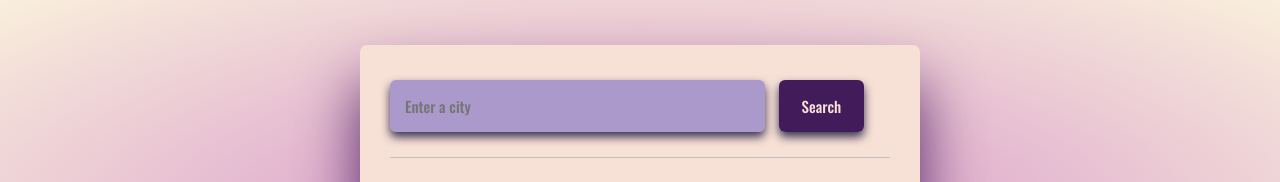
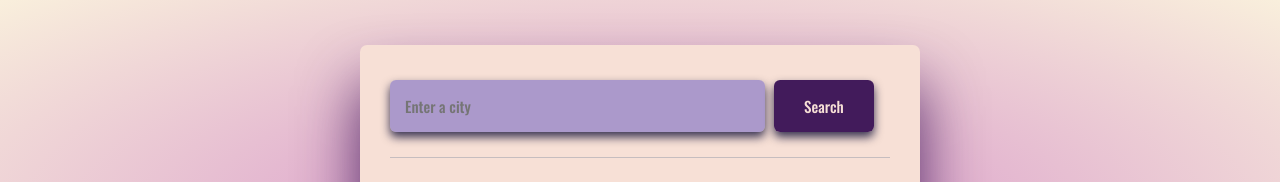
Before and after one commit to RalucaM13/WeatherForecastApp, a plain HTML site: page index.html in a window 1280 px wide. Shown: the top 182 px of the page. Drawn offline with nearby package versions, Linux system fonts and the light colour scheme.

Commit message:
Update style.css

```diff
--- a/src/style.css
+++ b/src/style.css
@@ -41,13 +41,13 @@ footer {
   background: rgba(47, 6, 78, 0.9);
   padding: 15px;
   margin: 5px auto;
-  margin-left: 10px;
+  margin-left: 5px;
   border-radius: 6px;
   font-size: 15px;
   color: rgb(247, 224, 214);
   border: none;
   box-shadow: 0 5px 10px rgba(7, 6, 47, 0.8);
-  width: 17%;
+  width: 20%;
 }
 main {
   padding: 30px 0;
```
